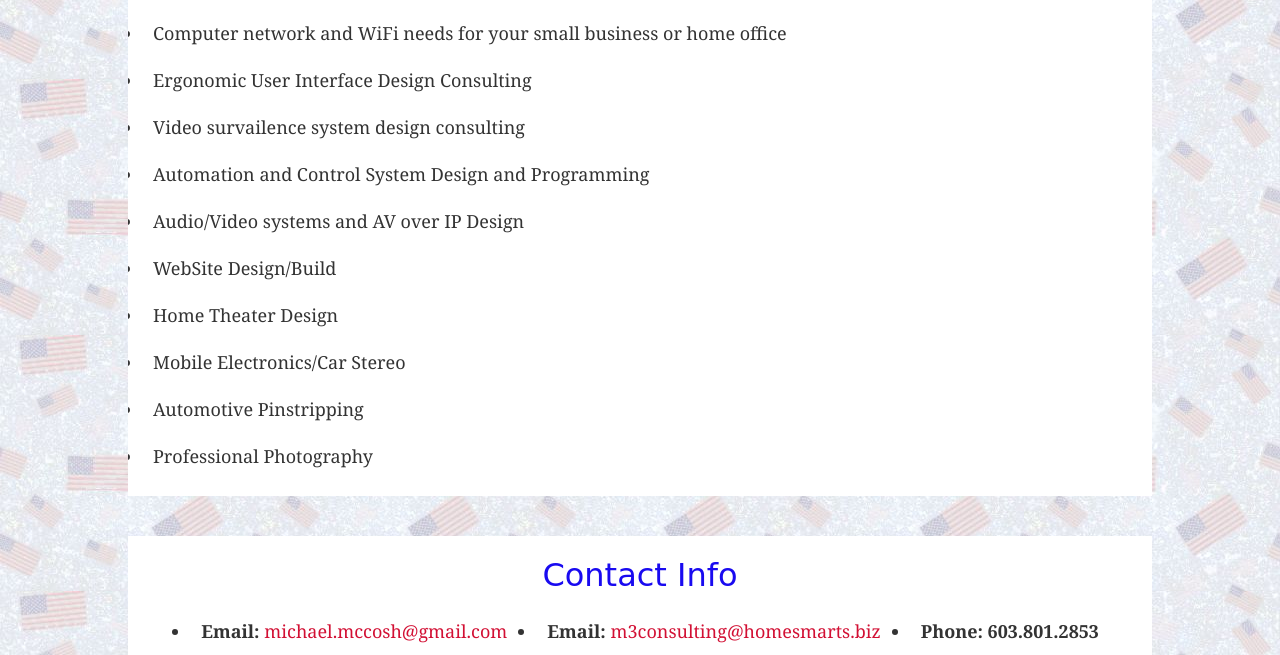
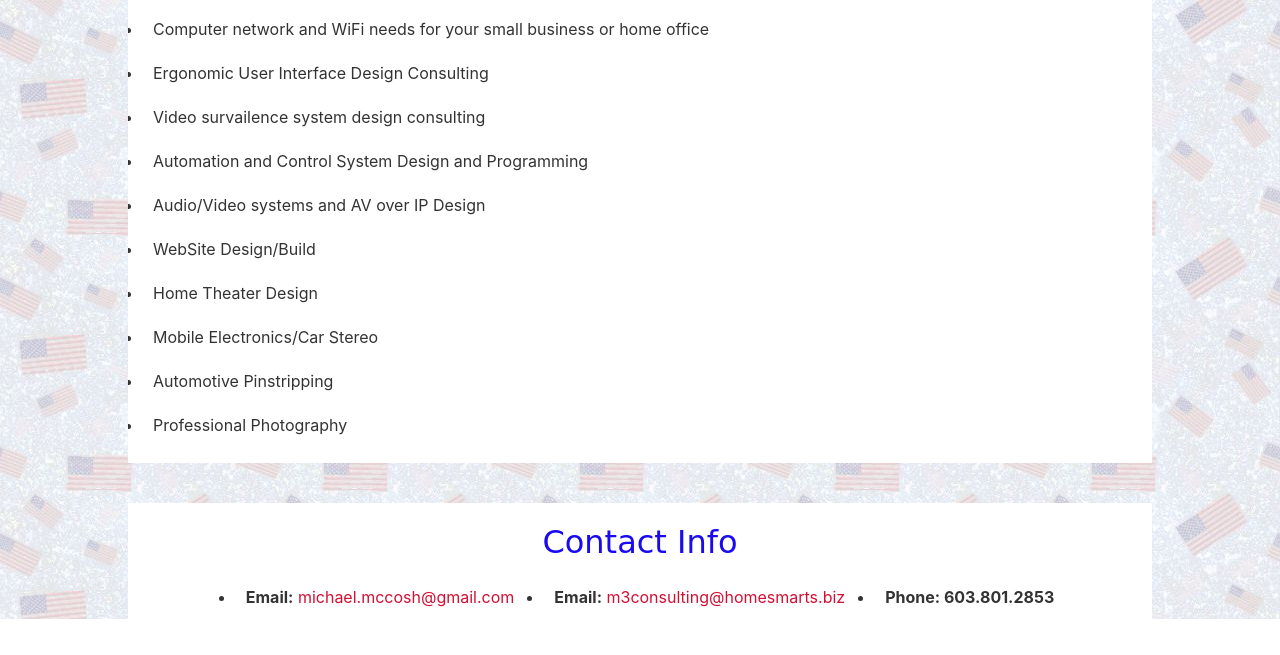
Before and after one commit to macksm3/homesmarts, a plain HTML site: page index.html in a window 1280 px wide. Shown: the part 433-1088 px from the top of the page. After the commit the page ends 1052 px from the top, so only its background shows below. Drawn offline with nearby package versions, Linux system fonts and the light colour scheme.

Commit message:
font adjustment

```diff
--- a/css/homesmarts.css
+++ b/css/homesmarts.css
@@ -11,8 +11,8 @@
 
 .home-page {
   margin: 0;
-  font-family: Georgia, "Times New Roman", Times, serif;
-  font-size: 18px;
+  /* font-family: Georgia, "Times New Roman", Times, serif; */
+  /* font-size: 18px; */
   /* text-align: center; */
   /* line-height: 200%; */
   color: #333;
```
